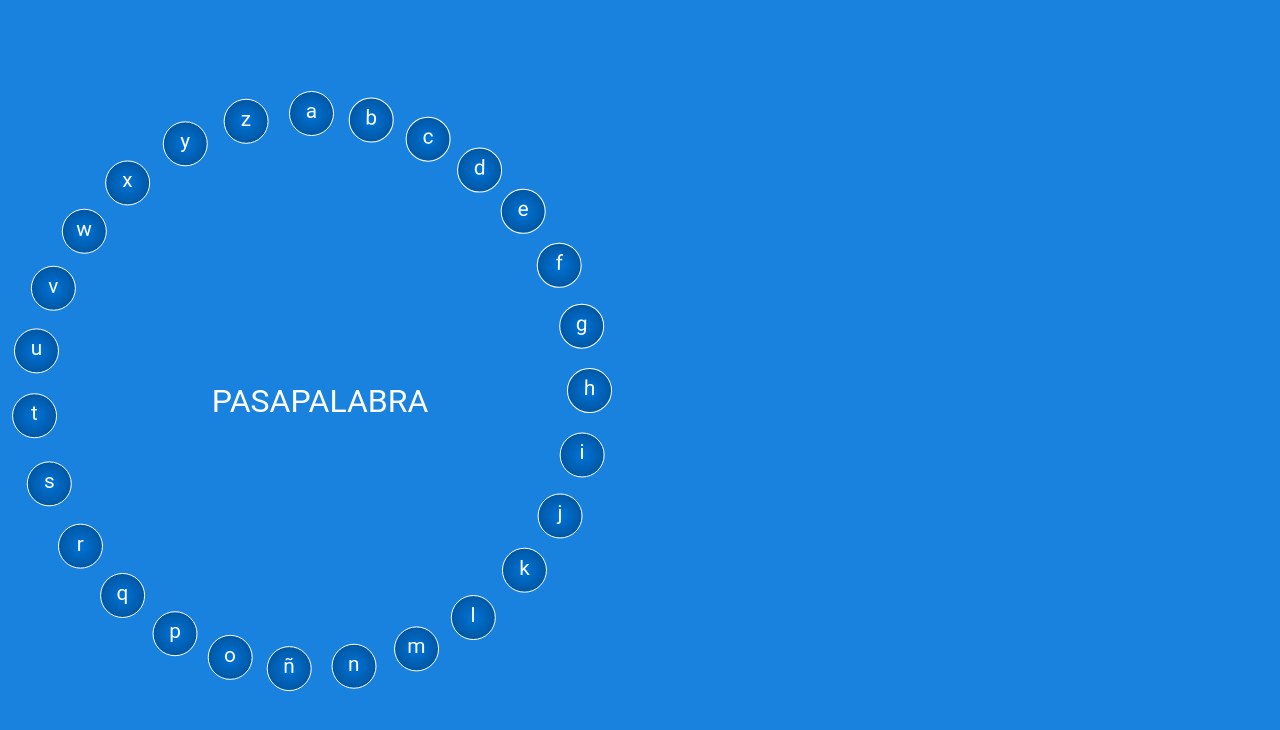
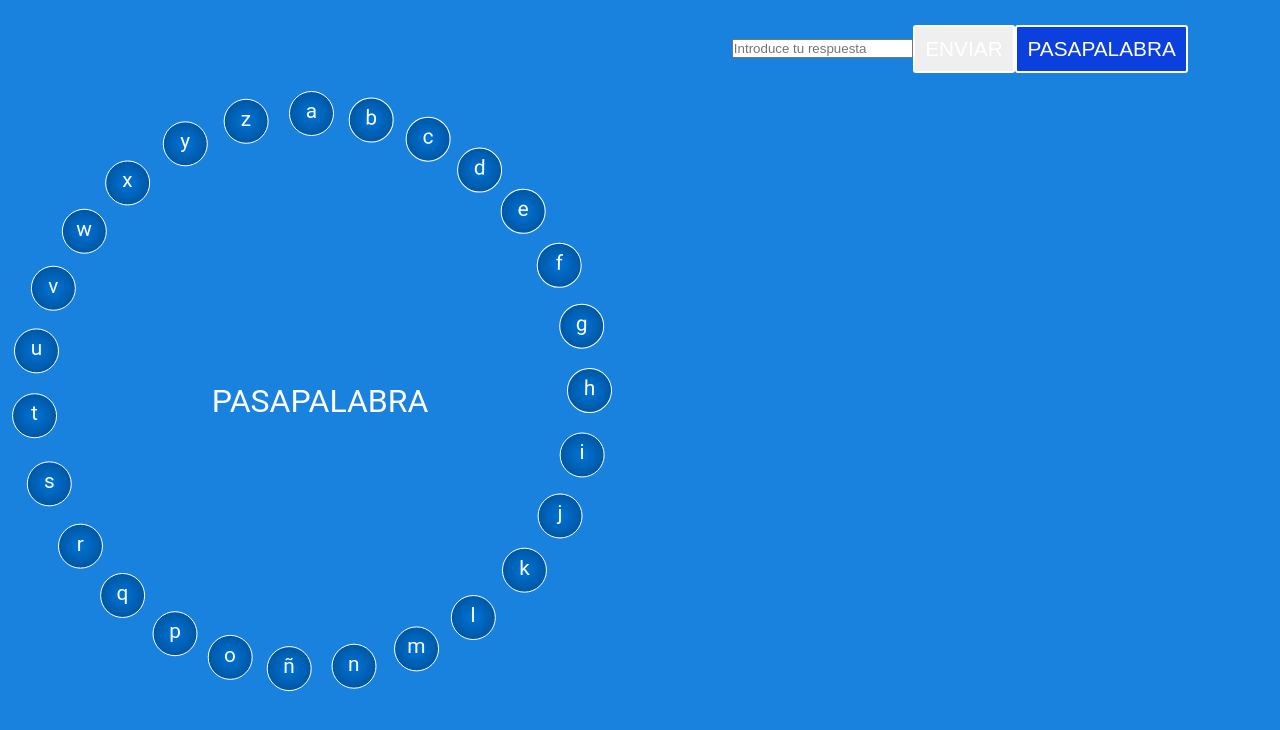
Before and after one commit to blopez-dev/pasapalabra, a plain HTML site: page index.html in a window 1280 px wide. Both pictures are taken after a click on the button "JUGAR". Drawn offline with Linux system fonts and the light colour scheme.

```diff
--- a/css/style.css
+++ b/css/style.css
@@ -120,7 +120,7 @@ ul > li {padding:5px; margin:10px;}
 .wrapper-letters .letter:nth-child(26){transform:rotate(603deg) translate(278px) rotate(-603deg)}
 .wrapper-letters .letter:last-child{transform:rotate(616.4deg) translate(278px) rotate(-616.4deg)}
 
-.pasapalabra-controls{
+.pasapalabra-wellcome{
     display:flex;
     flex-flow:column wrap;
     justify-content: center;
@@ -128,17 +128,23 @@ ul > li {padding:5px; margin:10px;}
     min-height: 100%;
     color:var( --primary-color);
 }
-.pasapalabra-controls .subtitle{
+.pasapalabra-wellcome .subtitle{
     font-size: 1.2em;
     line-height: 1.4em;
     margin:10px 0;
 }
-.pasapalabra-controls p{
+.pasapalabra-wellcome p{
     font-size: 1em;
     line-height: 1.3em;
     max-width: 80%;
 }
-
 .hidden{
     display: none;
 }
+
+.pasapalabra-controls{
+    display:flex;
+    flex-flow:row wrap;
+    justify-content: center;
+    align-items: center;
+}
--- a/js/app.js
+++ b/js/app.js
@@ -52,7 +52,8 @@ function inputWord (){
    return inputBox;
 }
 const onPlay = () => {
-    document.querySelector('.pasapalabra-controls').remove();
+    document.querySelector('.pasapalabra-wellcome').remove();
+    controls();
 
  }
 
@@ -75,7 +76,7 @@ function initPlay(titleType, contentInfo){
     contentComponent(contentInfo);
     const btnPlay = buttonComponent('Jugar', onPlay, 'primary');
     const wrapper_controls = document.createElement('div');
-    wrapper_controls.classList.add('pasapalabra-controls');
+    wrapper_controls.classList.add('pasapalabra-wellcome');
 
     wrapper_controls.appendChild( titleComponent(titleType));
     wrapper_controls.appendChild( contentComponent(contentInfo));
@@ -91,17 +92,39 @@ function printGame(listingLetters, renderContent){
     printLetterGame.appendChild(donutWords);
     printLetterGame.appendChild(infoContent);
 }
-function showQuestions(){
+
+function controls(){
+    const wrapperControls = document.createElement('div');
+    wrapperControls.classList.add('pasapalabra-controls');
+    const answerQuestion = inputWord();
+    const sendAnswer = buttonComponent('ENVIAR', onSend, 'succes');
+    const passToWord = buttonComponent('PASAPALABRA', onPassToWord, 'primary');
+    const showControlsGame = document.querySelector('.panelGame');
+
+    wrapperControls.appendChild(answerQuestion);
+    wrapperControls.appendChild(sendAnswer);
+    wrapperControls.appendChild(passToWord);
+
+    showControlsGame.appendChild(wrapperControls);
 
 }
-function showEachQuestions(questions, counter){
-   questions.forEach(item => {
-       const numberQuestions = tryQuestion();
-       const questionItem =(questions[counter].questions[numberQuestions].question)
-       const questionAnswer =(questions[counter].questions[numberQuestions].answer);
-       const questionStatus =(questions[counter].status);
-       return [questionStatus, questionAnswer, questionItem];
-   })
+
+
+function showQuestions(questions, counter){
+    const notAnsweredQuestions = questions.filter(item => item.status === 0);
+
+    if(notAnsweredQuestions.length >= 1){
+        const [question, writeAnswer, sendAnswer, passToWord] = showEachQuestions(notAnsweredQuestions, counter);
+    }
+}
+function showEachQuestions(questionsList, counter){
+    const selectQuestion = tryQuestion();
+    const question = questionsList[counter].questions[selectQuestion].question;
+    const writeAnswer = inputWord();
+    const sendAnswer = buttonComponent('ENVIAR', onSend, 'success');
+    const passToWord = buttonComponent('PASAPALABRA', onSend, 'primary');
+    document.getElementsByClassName('panelGame').innerHTML = question;
+    return [question, writeAnswer, sendAnswer, passToWord];
 }
 
 function play(){
@@ -109,7 +132,7 @@ function play(){
     const counter = 0;
     const listLetters = listingLetters(letters);
     const controls = initPlay(titleGame, infoGame);
-    showEachQuestions(arrayQuestions, counter)
+    showQuestions(arrayQuestions, counter)
     printGame(listLetters, controls);
 }
 function initGame(status, answer, question){
```
